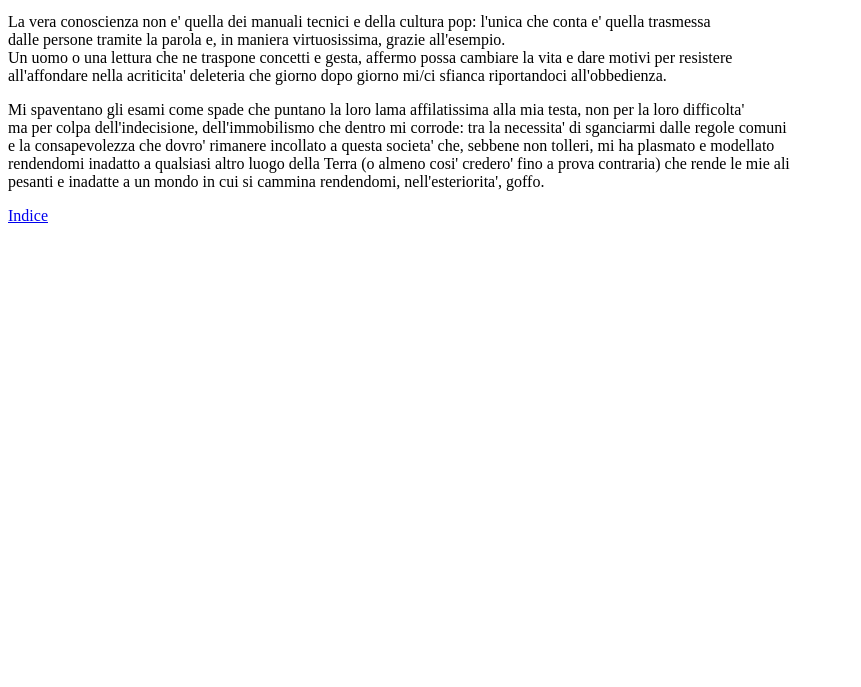
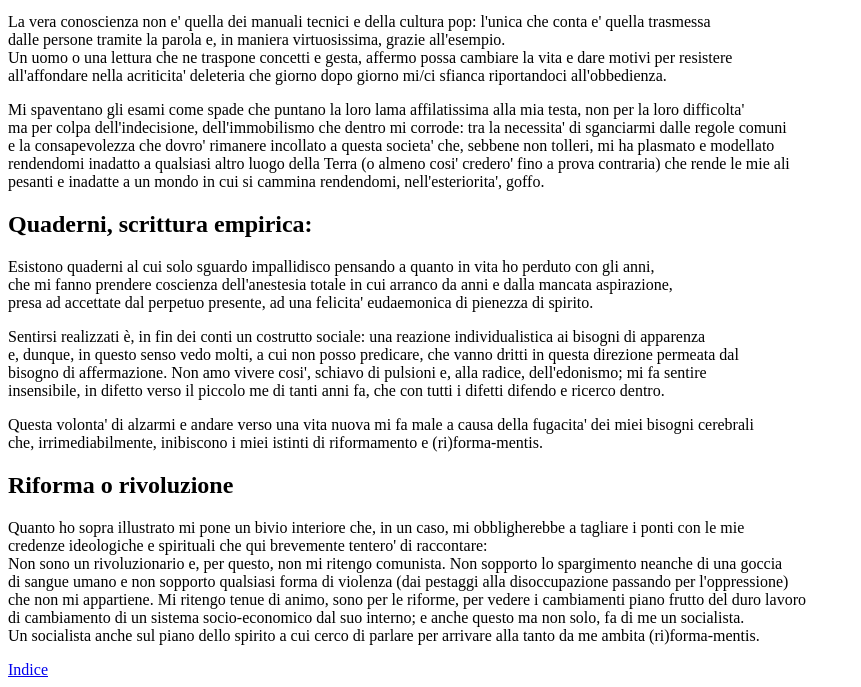
Before and after one commit to gfgabrielefavaro/FavaroBlog, a plain HTML site: page problemi_moderni.html in a window 1280 px wide. Shown: the part 141-828 px from the top of the page, without its empty margins (0-861 px from the left). Before the commit the page ends 800 px from the top, so only its background shows below. Drawn offline with Linux system fonts and the light colour scheme.

Commit message:
Aggiornamento problemi moderni

```diff
--- a/problemi_moderni.html
+++ b/problemi_moderni.html
@@ -13,5 +13,23 @@ ma per colpa dell'indecisione, dell'immobilismo che dentro mi corrode: tra la ne
 e la consapevolezza che dovro' rimanere incollato a questa societa' che, sebbene non tolleri, mi ha plasmato e modellato <br>
 rendendomi inadatto a qualsiasi altro luogo della Terra (o almeno cosi' credero' fino a prova contraria) che rende le mie ali <br>
 pesanti e inadatte a un mondo in cui si cammina rendendomi, nell'esteriorita', goffo.</p>
+<h2>Quaderni, scrittura empirica:</h2>
+<p>Esistono quaderni al cui solo sguardo impallidisco pensando a quanto in vita ho perduto con gli anni, <br>
+che mi fanno prendere coscienza dell'anestesia totale in cui arranco da anni e dalla mancata aspirazione, <br>
+presa ad accettate dal perpetuo presente, ad una felicita' eudaemonica di pienezza di spirito.</p>
+<p>Sentirsi realizzati è, in fin dei conti un costrutto sociale: una reazione individualistica ai bisogni di apparenza <br>
+e, dunque, in questo senso vedo molti, a cui non posso predicare, che vanno dritti in questa direzione permeata dal <br>
+bisogno di affermazione. Non amo vivere cosi', schiavo di pulsioni e, alla radice, dell'edonismo; mi fa sentire <br>
+insensibile, in difetto verso il piccolo me di tanti anni fa, che con tutti i difetti difendo e ricerco dentro.</p>
+<p>Questa volonta' di alzarmi e andare verso una vita nuova mi fa male a causa della fugacita' dei miei bisogni cerebrali <br>
+che, irrimediabilmente, inibiscono i miei istinti di riformamento e (ri)forma-mentis.</p>
+<h2>Riforma o rivoluzione</h2>
+<p>Quanto ho sopra illustrato mi pone un bivio interiore che, in un caso, mi obbligherebbe a tagliare i ponti con le mie <br>
+credenze ideologiche e spirituali che qui brevemente tentero' di raccontare:<br>
+Non sono un rivoluzionario e, per questo, non mi ritengo comunista. Non sopporto lo spargimento neanche di una goccia <br>
+di sangue umano e non sopporto qualsiasi forma di violenza (dai pestaggi alla disoccupazione passando per l'oppressione) <br>
+che non mi appartiene. Mi ritengo tenue di animo, sono per le riforme, per vedere i cambiamenti piano frutto del duro lavoro <br>
+di cambiamento di un sistema socio-economico dal suo interno; e anche questo ma non solo, fa di me un socialista.<br>
+Un socialista anche sul piano dello spirito a cui cerco di parlare per arrivare alla tanto da me ambita (ri)forma-mentis.</p>
 <a href="https://favaroblog.eu/index.html">Indice</a>
 </html>
```
